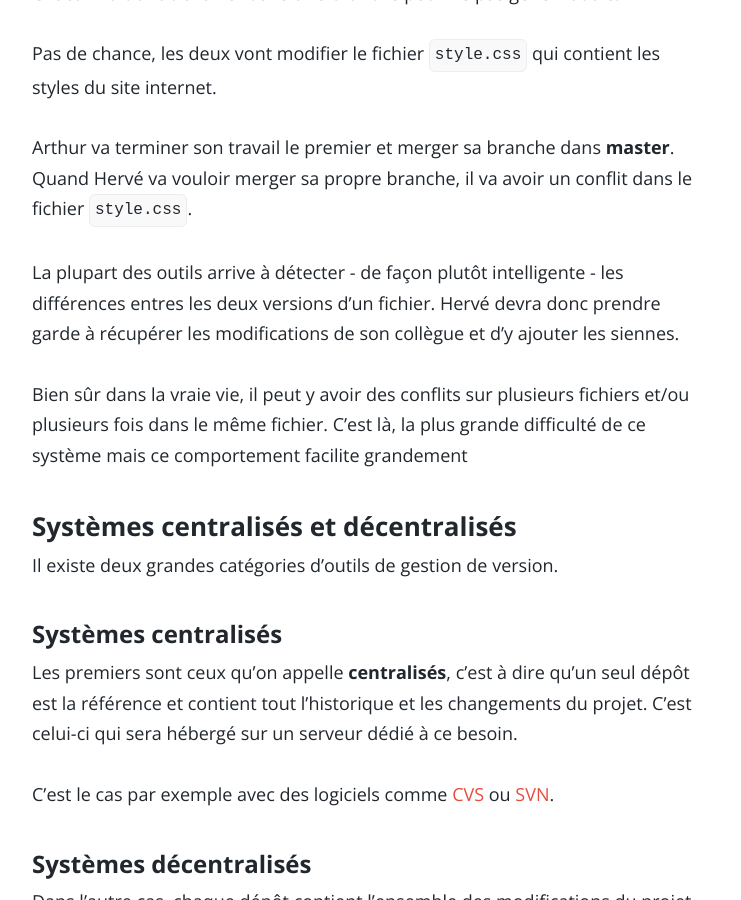
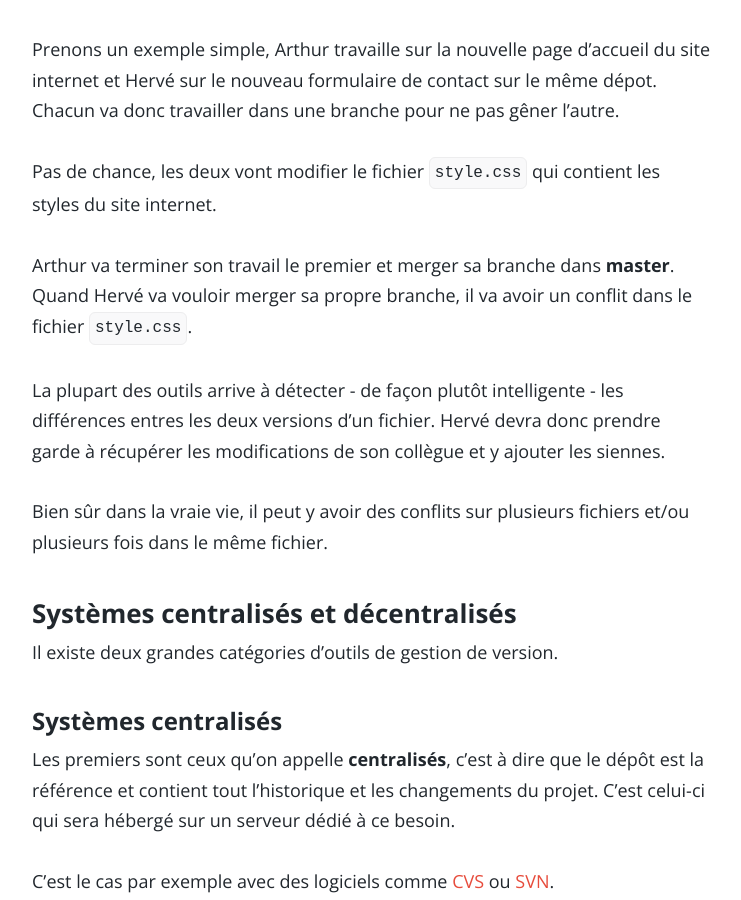
Before and after one commit to BootstrapYourCodingSkills/bootstrapyourcodingskills.github.io, a Jekyll site: the page built from _posts/2018-02-11-gestion-versions.md, in a window 1280 px wide and 900 px high, scrolled down 4078 px. Shown: the whole window, without its empty margins (268-1009 px from the left). Built offline with Jekyll 4.4.1, drawn with Linux system fonts in a browser that asks for light colours; comment, search, counter and statistics services are not loaded; some of the changed text lies outside the part shown.

Commit message:
Update 2018-02-11-gestion-versions.md

```diff
--- a/_posts/2018-02-11-gestion-versions.md
+++ b/_posts/2018-02-11-gestion-versions.md
@@ -17,7 +17,9 @@ Par exemple, cela permet de revenir en arrière lorsqu'un bug est difficile à i
 
 ### Alors comment ça marche ?
 
-Le principe est simple : on va regrouper les changements par un ensemble cohérent. Exemple : la même fonctionnalité, la correction d'un même bug... cet ensemble devient ce qu'on appelle une révision (ou une version).
+Le principe est simple : on va regrouper les changements par un ensemble cohérent.
+
+Exemple : la même fonctionnalité, la correction d'un même bug... cet ensemble devient ce qu'on appelle une révision (ou une version).
 
 Un changement peut être l'ajout, la suppression ou la modification d'un fichier.
 
@@ -52,19 +56,19 @@ Pour faciliter le travail sur plusieurs fonctionnalités à la fois et le travai
 
 Une branche permet de créer un autre chemin et d'y ajouter des révisions qui n'influence pas le chemin principal.
 
-On peut voir sur le schéma ci-dessous qu'on a deux chemins, le principal (en bleu) et un autre qu'on a appellé "*feature1*". On peut également se rendre compte que le chemin principal est une branche. qu'on nomme "master" par convention.
+On peut voir sur le schéma ci-dessous qu'on a deux chemins, le principal (en bleu) et un autre qu'on a appellé "*feature1*". On peut également se rendre compte que le chemin principal est une branche, nommé "master" par convention.
 
 ![Branche]({{ site.url }}/content/images/branch.png)
 
 Pour créer une autre branche, on part d'une révision de départ. Ici on vient de la deuxième révision de la branche **master**.
 
-De la même façon que pour la branche principale, on y ajoute des révisions, une à la fois.
+De la même façon que pour la branche principale, on y ajoute des révisions, une seule à la fois.
 
 Quand la fonctionnalité est terminée et validée, on peut **merger** (ou *fusionner* en français) cette branche dans la branche principale. Cette fusion va apporter toutes les révisions de la branche de développement dans la branche principale.
 
 Cette façon de faire permet à deux personnes de travailler en parallèle sans être dérangé par le développement de l'autre ou d'éviter d'apporter des changements non testé sur la branche de livraison du produit.
 
-C'est pour cette raison qu'on parle souvent d'arbre de révision ou d'arborescence. Chaque branche contient des noeuds (ou révision) qui viennent d'un tronc commun.
+C'est pour cette raison qu'on parle souvent d'arbre de révision ou d'arborescence. Chaque branche contient des versions (ou révision) qui viennent d'un tronc commun.
 
 L'objectif pour les équipes est de rendre cet arbre le plus lisible possible et de veuiller à ce que tout le monde respecte le workflow des autres développeurs.
 
@@ -78,9 +82,9 @@ Pas de chance, les deux vont modifier le fichier `style.css` qui contient les st
 
 Arthur va terminer son travail le premier et merger sa branche dans **master**. Quand Hervé va vouloir merger sa propre branche, il va avoir un conflit dans le fichier `style.css`.
 
-La plupart des outils arrive à détecter -  de façon plutôt intelligente - les différences entres les deux versions d'un fichier. Hervé devra donc prendre garde à récupérer les modifications de son collègue et d'y ajouter les siennes.
+La plupart des outils arrive à détecter -  de façon plutôt intelligente - les différences entres les deux versions d'un fichier. Hervé devra donc prendre garde à récupérer les modifications de son collègue et y ajouter les siennes.
 
-Bien sûr dans la vraie vie, il peut y avoir des conflits sur plusieurs fichiers et/ou plusieurs fois dans le même fichier. C'est là, la plus grande difficulté de ce système mais ce comportement facilite grandement
+Bien sûr dans la vraie vie, il peut y avoir des conflits sur plusieurs fichiers et/ou plusieurs fois dans le même fichier.
 
 ### Systèmes centralisés et décentralisés
 
@@ -88,13 +92,13 @@ Il existe deux grandes catégories d'outils de gestion de version.
 
 #### Systèmes centralisés
 
-Les premiers sont ceux qu'on appelle **centralisés**, c'est à dire qu'un seul dépôt est la référence et contient tout l'historique et les changements du projet. C'est celui-ci qui sera hébergé sur un serveur dédié à ce besoin.
+Les premiers sont ceux qu'on appelle **centralisés**, c'est à dire que le dépôt est la référence et contient tout l'historique et les changements du projet. C'est celui-ci qui sera hébergé sur un serveur dédié à ce besoin.
 
 C'est le cas par exemple avec des logiciels comme [CVS](https://www.nongnu.org/cvs/) ou [SVN](https://subversion.apache.org/).
 
 #### Systèmes décentralisés
 
-Dans l'autre cas, chaque dépôt contient l'ensemble des modifications du projet, tous les développeurs auront donc une copie complète de toutes les modifications. Un dépôt peut donc être désynchronisé par rapport à un autre mais cela permet de ne pas être dépendant d'une seule machine.
+Dans l'autre cas, chaque récupération du dépôt contient l'ensemble des modifications du projet. Tous les développeurs auront donc une copie complète de toutes les modifications. Un dépôt peut donc être désynchronisé par rapport à une copie mais cela permet de ne pas être dépendant d'une seule machine.
 
 Les logiciels [Mercurial](https://www.mercurial-scm.org/) et [Git](https://git-scm.com/) sont dans cette catégorie.
 
```
Also changed, not shown: other parts of _posts/2018-02-11-gestion-versions.md (+9 -7 lines).
